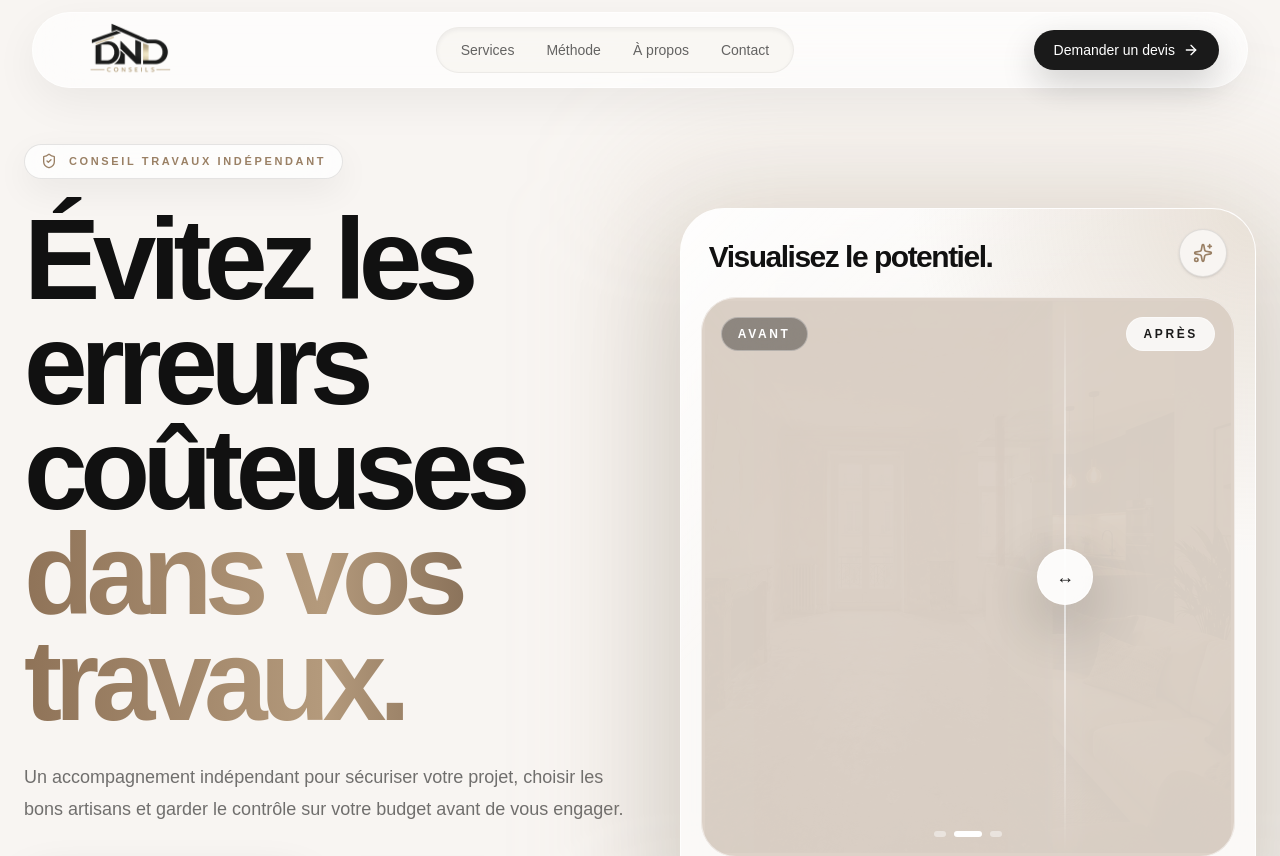
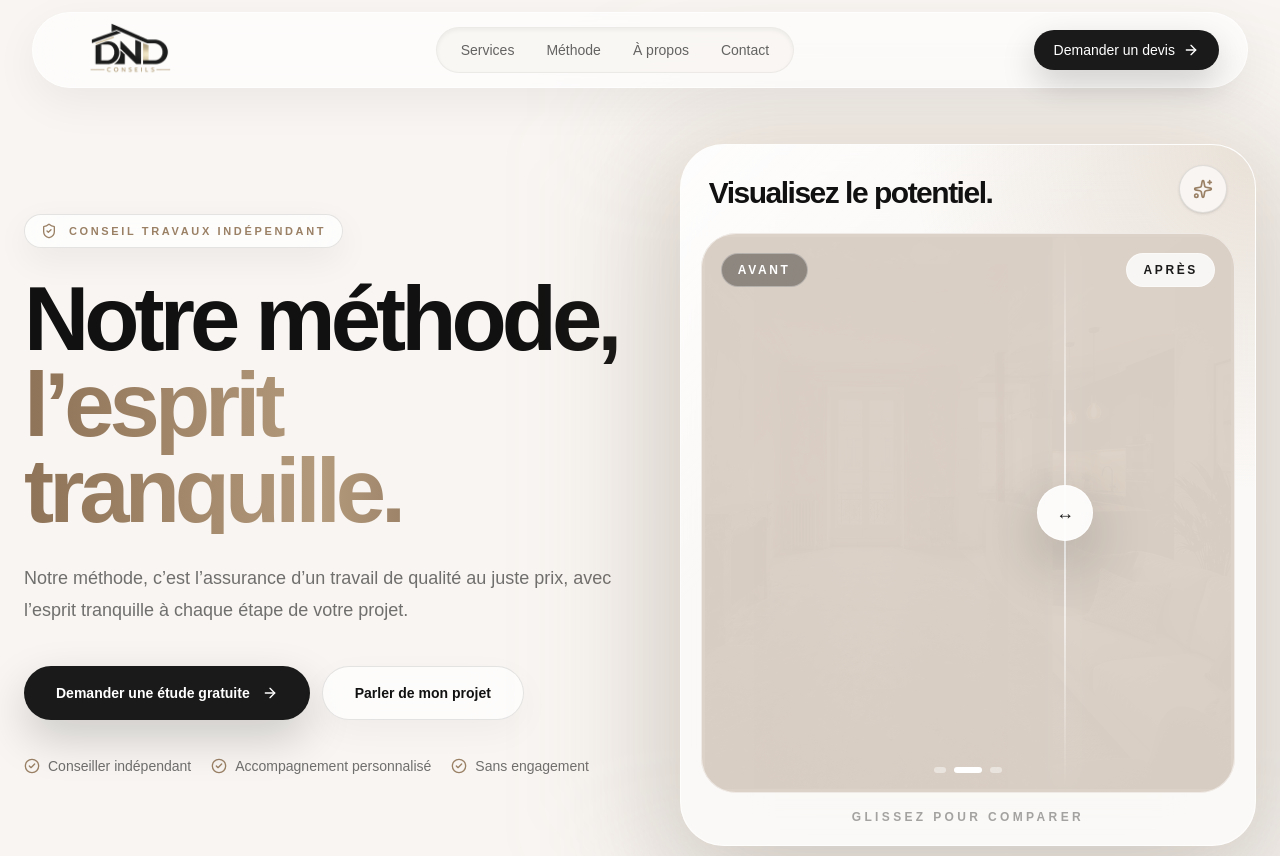
Before and after one commit to markyuna/dnd-conseils, a Next.js app: page / in a window 1280 px wide. Shown: the top 856 px of the page. Built offline with nearby package versions, Linux system fonts and the light colour scheme.

Commit message:
slogan changed herosection

```diff
--- a/src/components/HeroSection.tsx
+++ b/src/components/HeroSection.tsx
@@ -90,11 +90,11 @@ export default function HeroSection() {
               duration: 0.85,
               ease: [0.22, 1, 0.36, 1],
             }}
-            className="mx-auto max-w-5xl text-5xl font-semibold leading-[0.92] tracking-[-0.065em] text-[#111] sm:text-6xl md:text-7xl lg:mx-0 lg:text-[7.15rem]"
+            className="mx-auto max-w-5xl text-4xl font-semibold leading-[0.95] tracking-[-0.055em] text-[#111] sm:text-5xl md:text-6xl lg:mx-0 lg:text-[5.65rem]"
           >
-            Évitez les erreurs coûteuses
+            Notre méthode,
             <span className="block bg-gradient-to-r from-[#8f7358] via-[#b49a7c] to-[#5f4937] bg-clip-text text-transparent">
-              dans vos travaux.
+              l’esprit tranquille.
             </span>
           </motion.h1>
 
@@ -108,9 +108,8 @@ export default function HeroSection() {
             }}
             className="mx-auto mt-7 max-w-2xl text-base leading-8 text-black/55 sm:text-lg lg:mx-0"
           >
-            Un accompagnement indépendant pour sécuriser votre projet, choisir
-            les bons artisans et garder le contrôle sur votre budget avant de
-            vous engager.
+            Notre méthode, c’est l’assurance d’un travail de qualité au juste
+            prix, avec l’esprit tranquille à chaque étape de votre projet.
           </motion.p>
 
           <motion.div
@@ -172,11 +171,9 @@ export default function HeroSection() {
 
             <div className="relative">
               <div className="mb-5 flex items-center justify-between gap-4 px-1 sm:px-2">
-                <div>
-                  <h2 className="mt-2 text-2xl font-semibold tracking-[-0.05em] text-[#111] sm:text-3xl">
-                    Visualisez le potentiel.
-                  </h2>
-                </div>
+                <h2 className="mt-2 text-2xl font-semibold tracking-[-0.05em] text-[#111] sm:text-3xl">
+                  Visualisez le potentiel.
+                </h2>
 
                 <span className="hidden h-12 w-12 shrink-0 items-center justify-center rounded-full border border-black/10 bg-[#f8f5f2] shadow-sm sm:inline-flex">
                   <Sparkles className="h-5 w-5 text-[#9a8065]" />
@@ -267,8 +264,6 @@ export default function HeroSection() {
                   </motion.div>
                 </div>
 
-
-
                 <div className="absolute bottom-5 left-1/2 z-40 flex -translate-x-1/2 gap-2">
                   {imageSets.map((_, index) => (
                     <button
```
Also changed, not shown: 1 other file (tests, documents, lock files or other folders).
